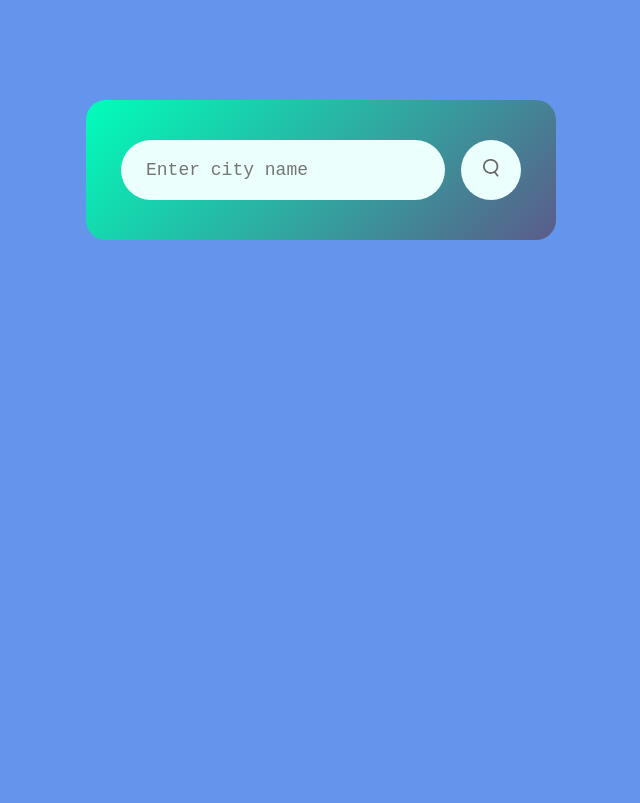
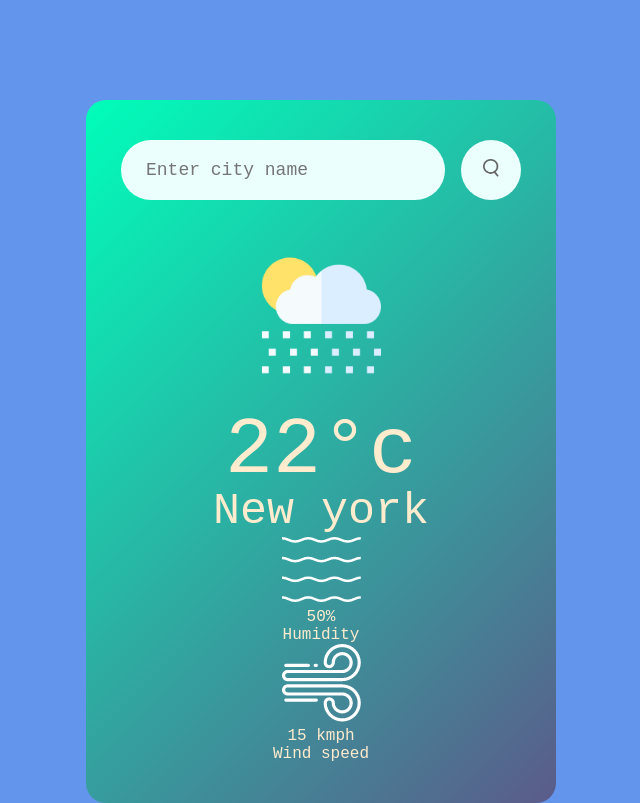
Before and after one commit to nihachandaluri/Weather-app, a plain HTML site: page index.html in a window 1280 px wide. Shown: the whole page, without its empty margins (319-959 px from the left). Drawn offline with Linux system fonts and the light colour scheme.

Commit message:
weather details

```diff
--- a/index.html
+++ b/index.html
@@ -12,6 +12,25 @@
       <input type="text" placeholder="Enter city name" spellcheck="false">
       <button><img src="images/search.png"></button>
     </div>
+    <div class="weather">
+      <img src="images/rain.png" class="weather-icon">
+      <h1 classs="temp">22°c </h1>
+      <h2 class="city">New york</h2>
+      <div class="details">
+        <div class="col">
+          <img src="images/humidity.png" >
+          <div>
+            <p class="humidity">50%</p>
+            <p>Humidity</p>
+          </div>
+          <div class="col">
+            <img src="images/wind.png" >
+            <div>
+              <p class="wind">15 kmph </p>
+              <p>Wind speed</p>
+            </div>
+        </div> </div>
+    </div>
   </div>
 
 </body>
--- a/styles.css
+++ b/styles.css
@@ -47,3 +47,16 @@ body{
 .search button img{
     width: 16px;
 }
+.weather-icon{
+    width: 170px;
+    margin-top: 30px;
+}
+.weather h1{
+    font-size: 80px;
+    font-weight: 500;
+}
+.weather h2{
+    font-size: 45px;
+    font-weight: 400;
+    margin-top: -10px;
+}
```
